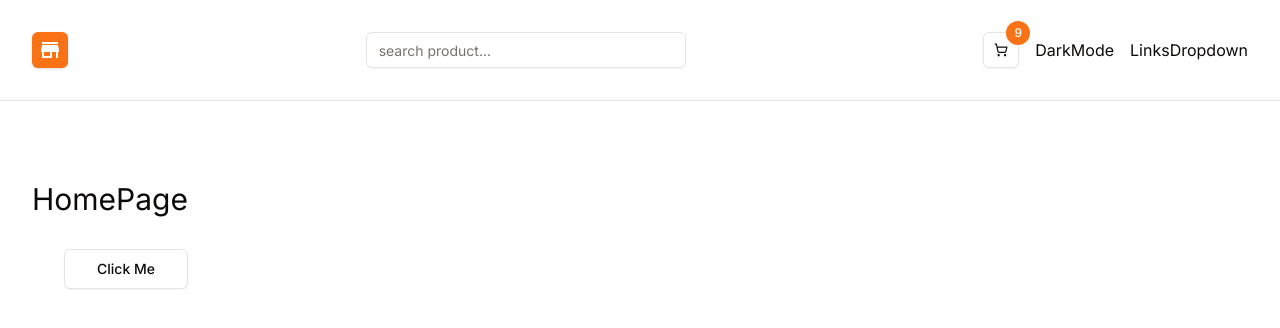
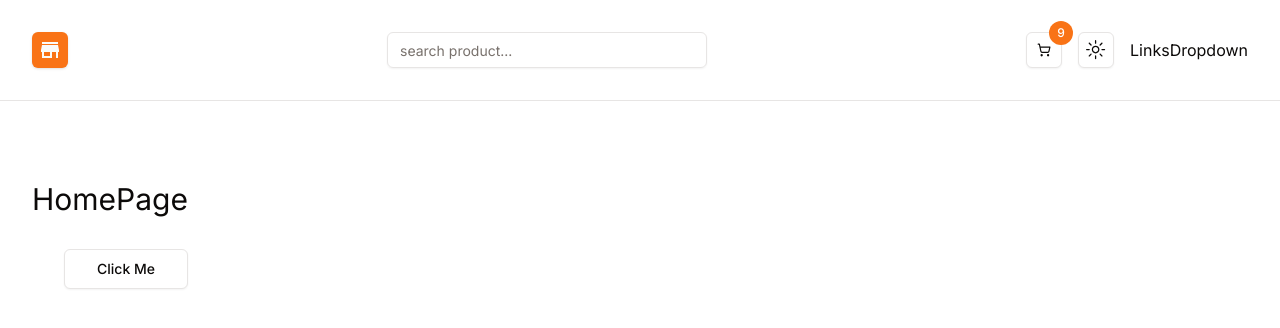
Before and after one commit to SachinB0101/ecommerce-platform, a Next.js app: page / in a window 1280 px wide. Shown: the top 328 px of the page. Built offline with nearby package versions, Linux system fonts and the light colour scheme.

Commit message:
Setup dark mode functionality

```diff
--- a/app/layout.tsx
+++ b/app/layout.tsx
@@ -3,6 +3,7 @@
 import "./globals.css";
 import Navbar from "@/components/navbar/Navbar";
 import Container from "@/components/global/Container";
+import Providers from "./providers";
 const inter = Inter({ subsets: ["latin"] });
 
 export const metadata: Metadata = {
@@ -18,8 +19,10 @@
   return (
     <html lang="en" suppressHydrationWarning>
       <body className={inter.className}>
-        <Navbar />
-        <Container className="py-20">{children}</Container>
+        <Providers>
+          <Navbar />
+          <Container className="py-20">{children}</Container>
+        </Providers>
       </body>
     </html>
   );
--- /dev/null
+++ b/app/providers.tsx
@@ -0,0 +1,19 @@
+"use client";
+
+import { ThemeProvider } from "./theme-provider";
+
+const Providers = ({ children }: { children: React.ReactNode }) => {
+  return (
+    <>
+      <ThemeProvider
+        attribute="class"
+        defaultTheme="system"
+        enableSystem
+        disableTransitionOnChange
+      >
+        {children}
+      </ThemeProvider>
+    </>
+  );
+};
+export default Providers;
--- /dev/null
+++ b/app/theme-provider.tsx
@@ -0,0 +1,11 @@
+"use client";
+
+import * as React from "react";
+import { ThemeProvider as NextThemesProvider } from "next-themes";
+
+export function ThemeProvider({
+  children,
+  ...props
+}: React.ComponentProps<typeof NextThemesProvider>) {
+  return <NextThemesProvider {...props}>{children}</NextThemesProvider>;
+}
--- a/components/navbar/DarkMode.tsx
+++ b/components/navbar/DarkMode.tsx
@@ -1,6 +1,40 @@
-const DarkMode = () => {
+"use client";
+
+import * as React from "react";
+import { MoonIcon, SunIcon } from "@radix-ui/react-icons";
+import { useTheme } from "next-themes";
+
+import { Button } from "@/components/ui/button";
+import {
+  DropdownMenu,
+  DropdownMenuContent,
+  DropdownMenuItem,
+  DropdownMenuTrigger,
+} from "@/components/ui/dropdown-menu";
+
+export default function ModeToggle() {
+  const { setTheme } = useTheme();
+
   return (
-    <div>DarkMode</div>
-  )
+    <DropdownMenu>
+      <DropdownMenuTrigger asChild>
+        <Button variant="outline" size="icon">
+          <SunIcon className="h-[1.2rem] w-[1.2rem] rotate-0 scale-100 transition-all dark:-rotate-90 dark:scale-0" />
+          <MoonIcon className="absolute h-[1.2rem] w-[1.2rem] rotate-90 scale-0 transition-all dark:rotate-0 dark:scale-100" />
+          <span className="sr-only">Toggle theme</span>
+        </Button>
+      </DropdownMenuTrigger>
+      <DropdownMenuContent align="end">
+        <DropdownMenuItem onClick={() => setTheme("light")}>
+          Light
+        </DropdownMenuItem>
+        <DropdownMenuItem onClick={() => setTheme("dark")}>
+          Dark
+        </DropdownMenuItem>
+        <DropdownMenuItem onClick={() => setTheme("system")}>
+          System
+        </DropdownMenuItem>
+      </DropdownMenuContent>
+    </DropdownMenu>
+  );
 }
-export default DarkMode
```
